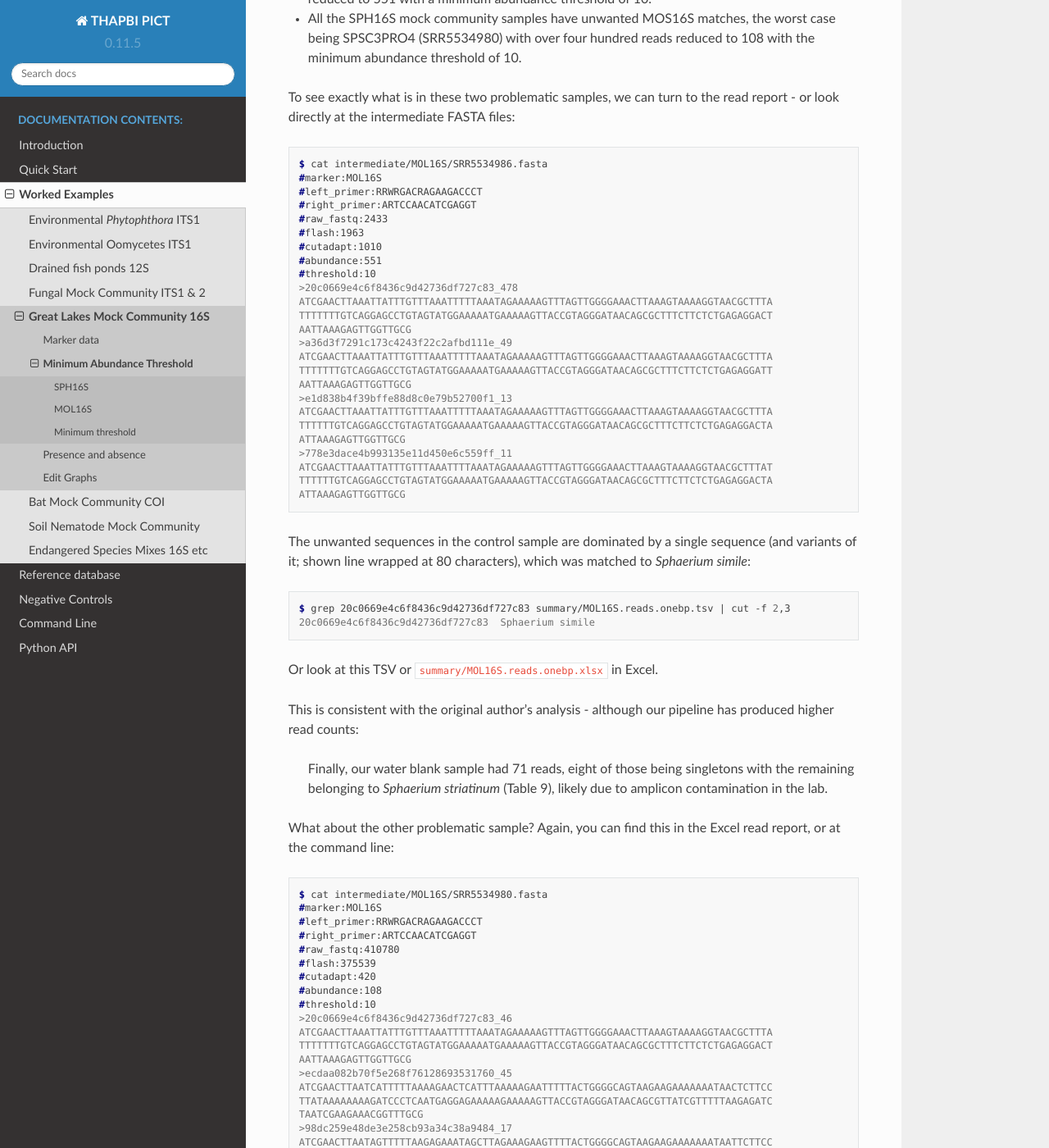
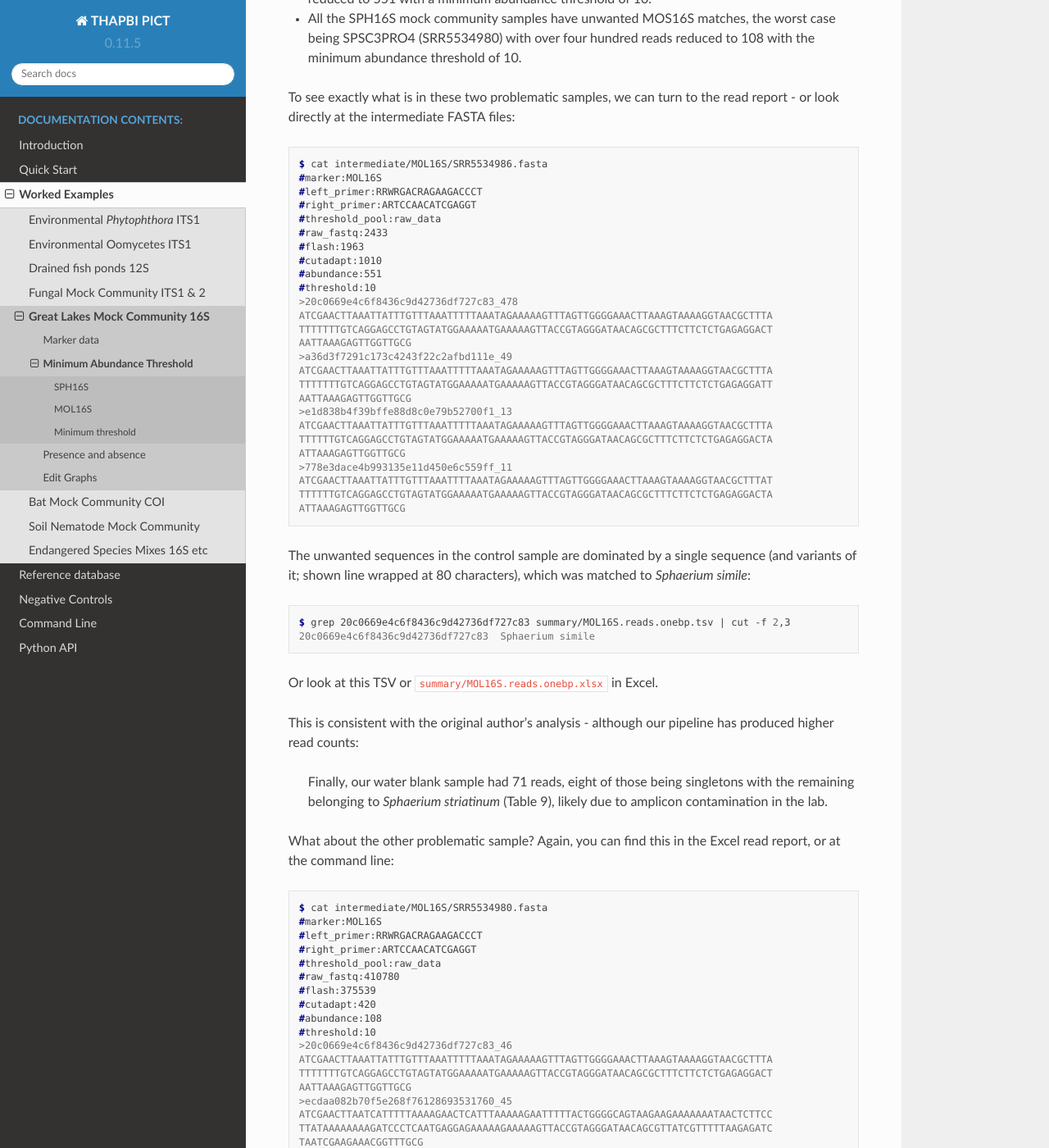
Before and after one commit to peterjc/thapbi-pict, a Sphinx documentation site: the page built from docs/examples/great_lakes/abundance.rst, in a window 1280 px wide and 1400 px high, scrolled down 2844 px. Shown: the whole window at 82% size. Built offline with Sphinx 7.4.7 and the Read the Docs theme 2.0.0, drawn with Linux system fonts in a browser that asks for light colours; pages that are not in the unit, such as notebooks, are missing from menus.

Commit message:
Add threshold_pool header to this example too
Are the examples exposing too much of the internal workings?

```diff
--- a/docs/examples/great_lakes/abundance.rst
+++ b/docs/examples/great_lakes/abundance.rst
@@ -128,6 +128,7 @@ read report - or look directly at the intermediate FASTA files:
     #marker:MOL16S
     #left_primer:RRWRGACRAGAAGACCCT
     #right_primer:ARTCCAACATCGAGGT
+    #threshold_pool:raw_data
     #raw_fastq:2433
     #flash:1963
     #cutadapt:1010
@@ -177,6 +178,7 @@ read report, or at the command line:
     #marker:MOL16S
     #left_primer:RRWRGACRAGAAGACCCT
     #right_primer:ARTCCAACATCGAGGT
+    #threshold_pool:raw_data
     #raw_fastq:410780
     #flash:375539
     #cutadapt:420
```
